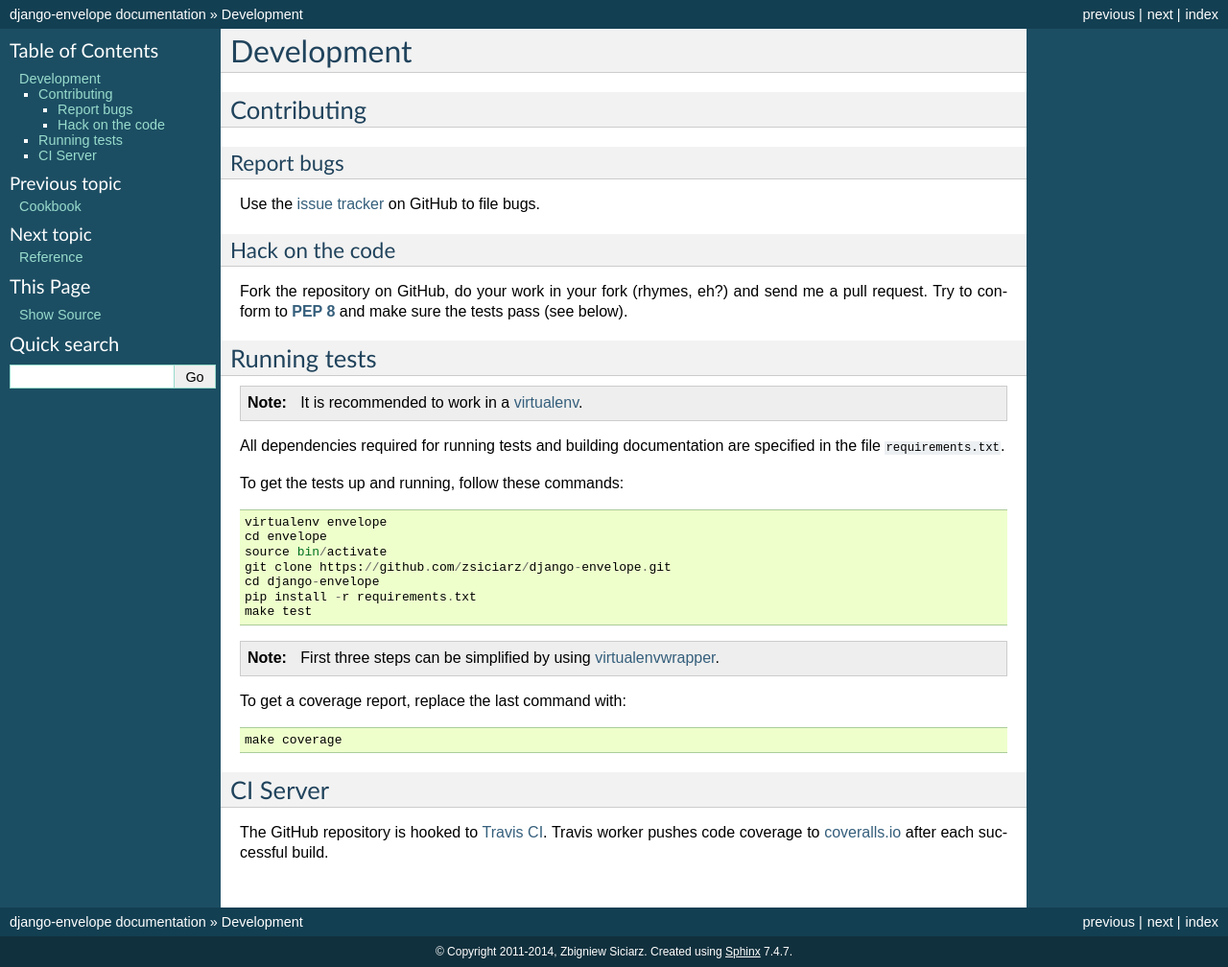
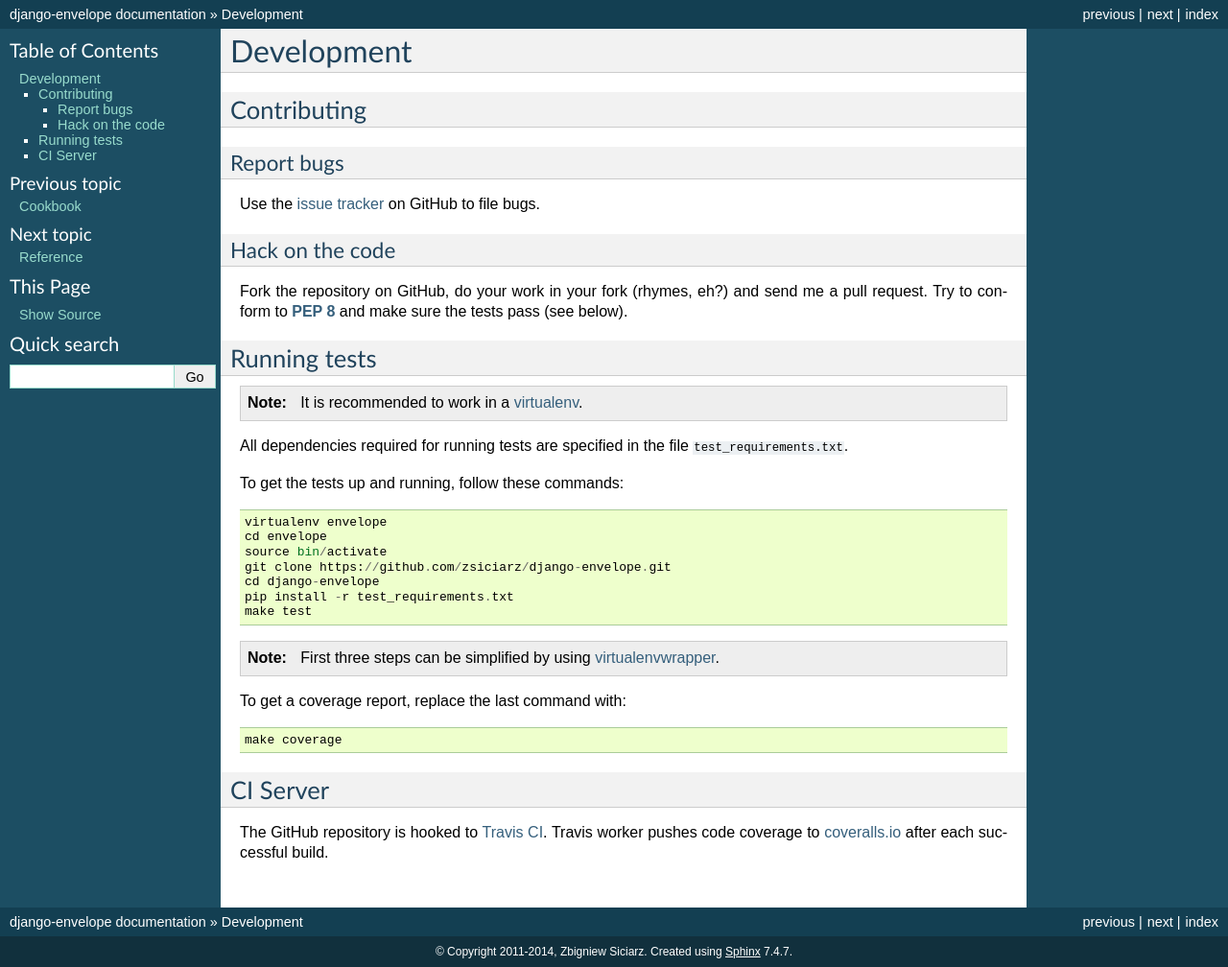
Before and after one commit to zsiciarz/django-envelope, a Sphinx documentation site: the page built from docs/development.rst, in a window 1280 px wide. Shown: the whole page at 96% size. Built offline with Sphinx 7.4.7, drawn with Linux system fonts in a browser that asks for light colours.

Commit message:
Updated test requirements description.

```diff
--- a/docs/development.rst
+++ b/docs/development.rst
@@ -24,8 +24,8 @@ Running tests
 .. note::
    It is recommended to work in a virtualenv_.
 
-All dependencies required for running tests and building documentation are
-specified in the file ``requirements.txt``.
+All dependencies required for running tests are specified in the file
+``test_requirements.txt``.
 
 To get the tests up and running, follow these commands::
 
@@ -34,7 +34,7 @@ To get the tests up and running, follow these commands::
     source bin/activate
     git clone https://github.com/zsiciarz/django-envelope.git
     cd django-envelope
-    pip install -r requirements.txt
+    pip install -r test_requirements.txt
     make test
 
 .. note::
```
